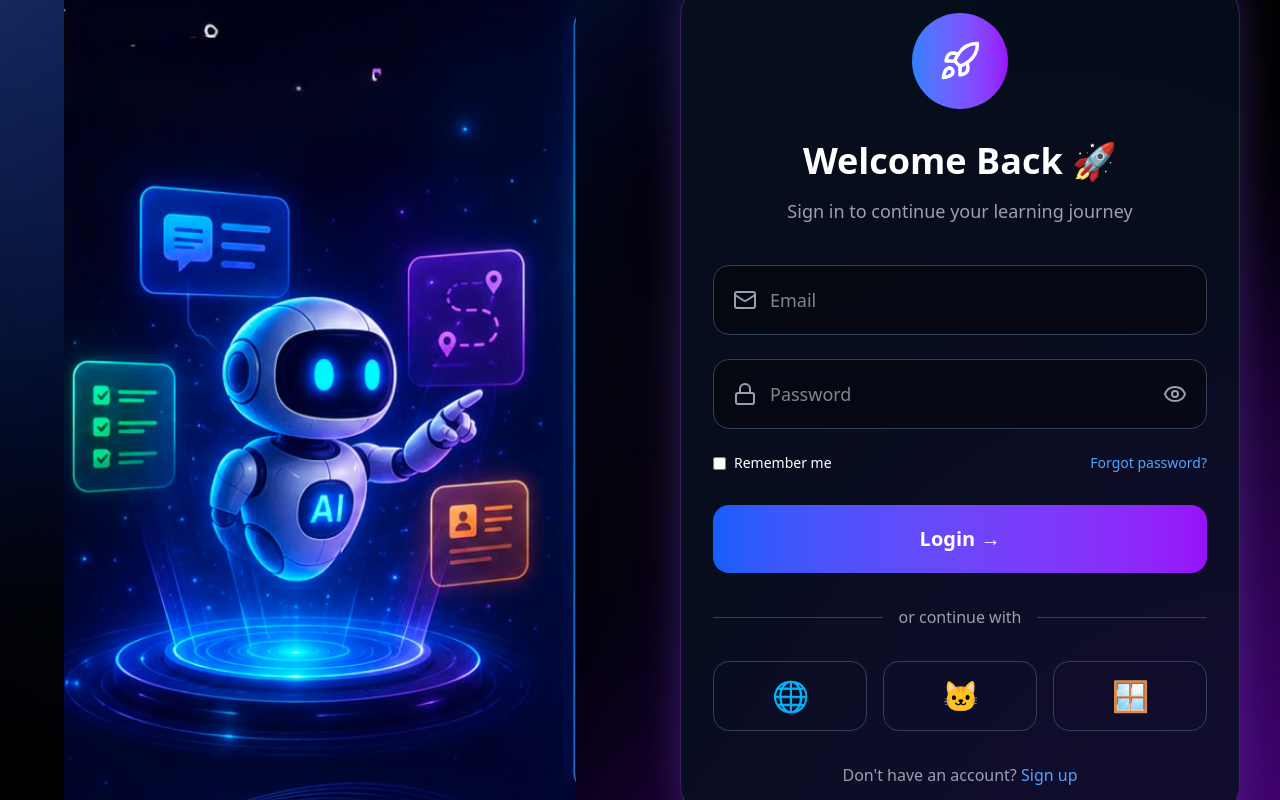
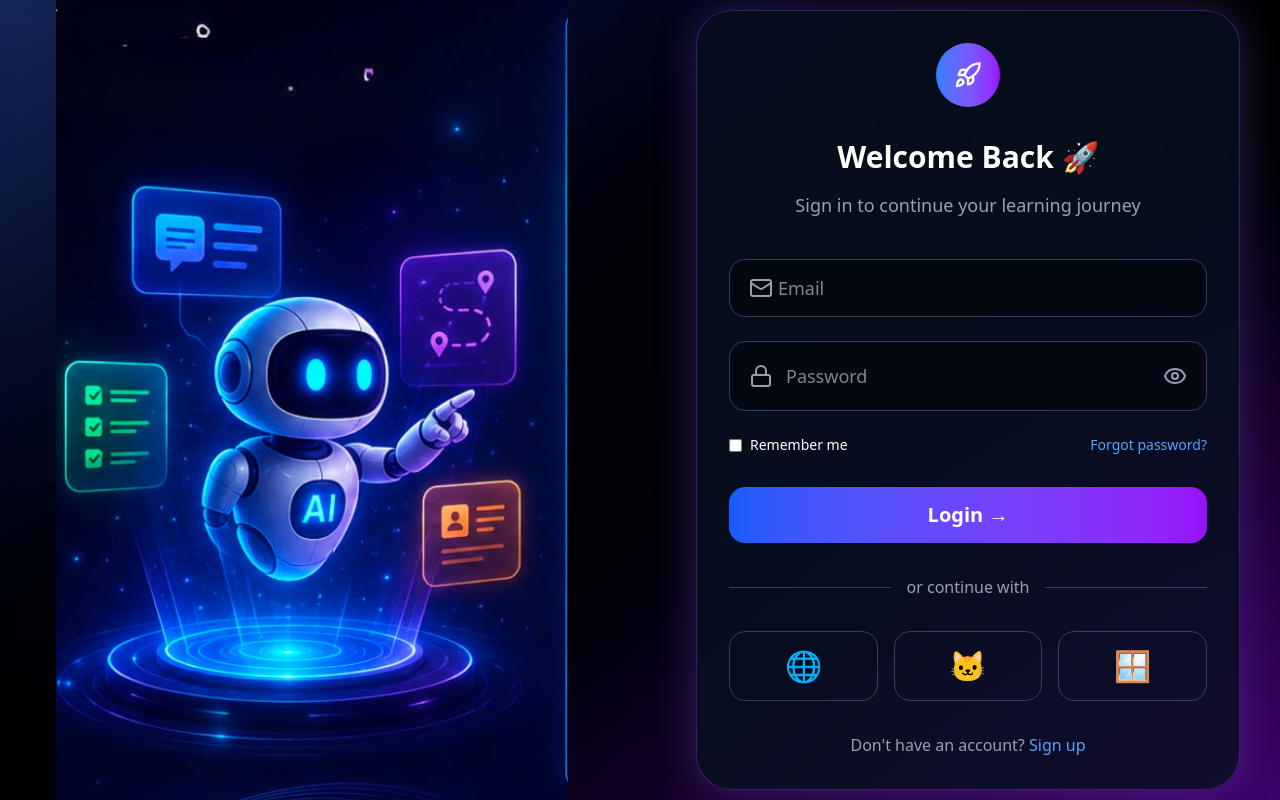
Before and after one commit to sushmitha20reddy/ai-driven-resource-management-platform, a Next.js app in the folder frontend/: page /login in a window 1280 px wide. Built offline with nearby package versions, Linux system fonts and the light colour scheme.

Commit message:
updated login page

```diff
--- a/frontend/app/login/page.tsx
+++ b/frontend/app/login/page.tsx
@@ -10,13 +10,13 @@ export default function LoginPage() {
       {/* Background Glow */}
       <div className="absolute inset-0 bg-gradient-to-br from-blue-950 via-black to-purple-950" />
 
-      <div className="absolute top-0 left-0 w-[500px] h-[500px] bg-blue-600/20 blur-[150px]" />
+      <div className="absolute top-0 left-0 w-[500px] h-[500px] bg-blue-600/10 blur-[220px]" />
 
-      <div className="absolute bottom-0 right-0 w-[500px] h-[500px] bg-purple-600/20 blur-[150px]" />
+      <div className="absolute bottom-0 right-0 w-[500px] h-[500px] bg-purple-600/10 blur-[220px]" />
 
       <section className="relative z-10 h-screen flex items-center justify-center px-10 overflow-y-auto">
 
-        <div className="grid lg:grid-cols-2 gap-20 items-center w-full max-w-7xl">
+        <div className="grid lg:grid-cols-2 gap-28 items-center w-full max-w-7xl">
 
           {/* LEFT SIDE */}
 
@@ -24,12 +24,7 @@ export default function LoginPage() {
 
             <img
               src="/robot ai.jpeg"
-              className="
-              w-full
-              max-w-md
-              xl:max-w-lg
-              object-contain
-               "
+              className="w-full max-w-md xl:max-w-lg object-contain"
             />
 
           </div>
@@ -55,8 +50,8 @@ export default function LoginPage() {
 
               <div
                 className="
-                  w-24
-                  h-24
+                  w-16
+                  h-16
                   rounded-full
                   bg-gradient-to-r
                   from-blue-500
@@ -66,12 +61,12 @@ export default function LoginPage() {
                   justify-center
                 "
               >
-                <Rocket size={42} />
+                <Rocket size={28} />
               </div>
 
             </div>
 
-            <h1 className="text-4xl font-bold text-center">
+            <h1 className="text-3xl font-bold text-center">
               Welcome Back 🚀
             </h1>
 
@@ -101,8 +96,8 @@ export default function LoginPage() {
                   bg-black/40
                   border border-slate-700
                   rounded-2xl
-                  py-5
-                  pl-14
+                  py-3.5
+                  pl-12
                   text-lg
                   outline-none
                   focus:border-blue-500
@@ -174,7 +169,7 @@ export default function LoginPage() {
             <button
               className="
                 w-full
-                py-5
+                py-3.5
                 rounded-2xl
                 bg-gradient-to-r
                 from-blue-600
```
